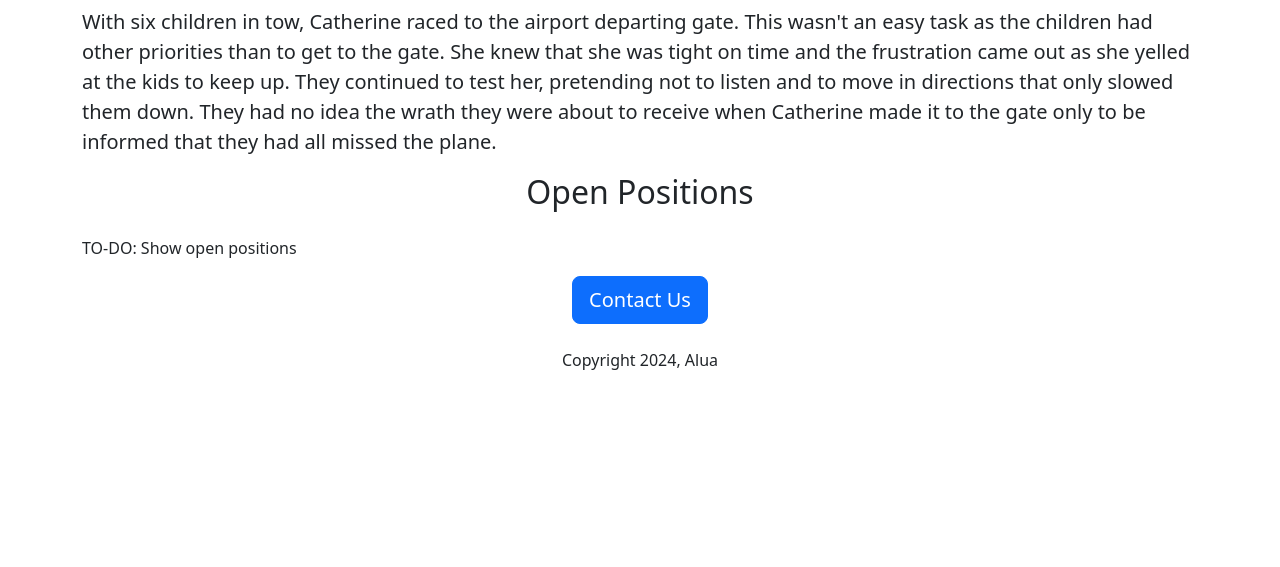
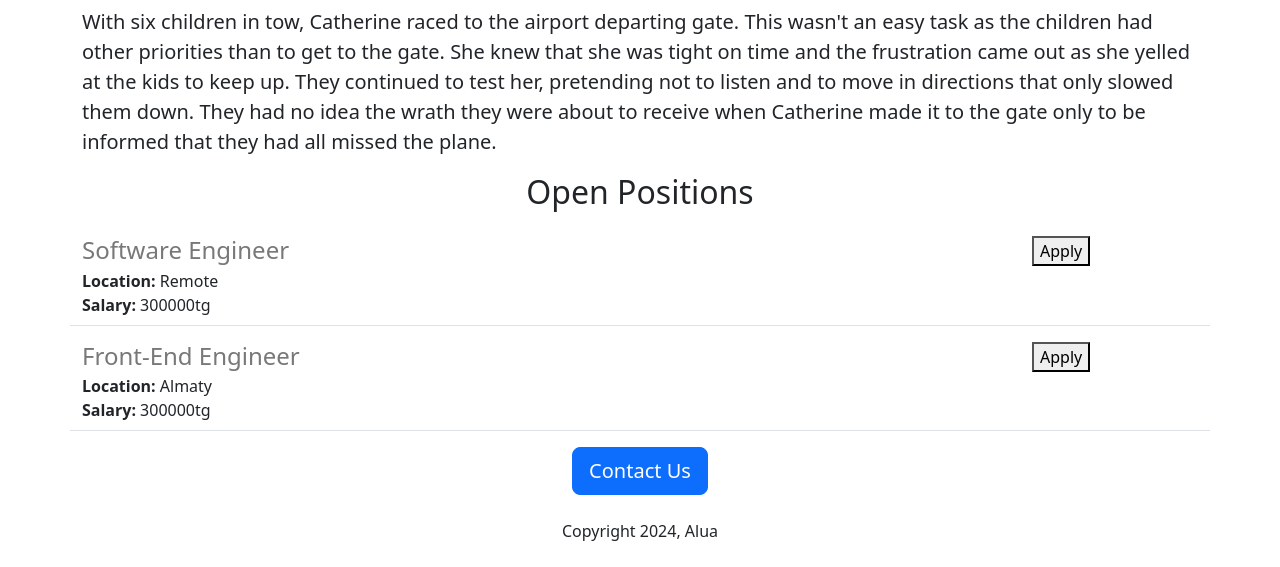
Before and after one commit to alua-niyazova/flask-tut, a Flask app: page / in a window 1280 px wide. Shown: the part 747-1314 px from the top of the page. Before the commit the page ends 1117 px from the top, so only its background shows below. Run offline with Flask 3, Linux system fonts and the light colour scheme.

Commit message:
added dynamic data and jobs

```diff
--- a/app.py
+++ b/app.py
@@ -1,11 +1,27 @@
-from flask import Flask, render_template
+from flask import Flask, render_template, jsonify
 
 app = Flask(__name__)
 
+JOBS = [
+  {'id' : 1,
+   'title': 'Software Engineer',
+   'location': 'Remote',
+   'salary': '300000tg'
+  },
+  {'id' : 2,
+   'title': 'Front-End Engineer',
+   'location': 'Almaty',
+   'salary': '300000tg'
+  }
+]
 
 @app.route("/")
 def hello_world():
-  return render_template('home.html')
+  return render_template('home.html', jobs=JOBS)
+
+@app.route("/api/jobs")
+def list_jobs():
+  return jsonify(JOBS)
 
 if __name__ == "__main__":
   app.run(host='0.0.0.0', debug = True)
--- a/templates/home.html
+++ b/templates/home.html
@@ -10,11 +10,15 @@
   <body>
     <div class="container">
     <h1 class="text-center mt-2 mb-4">Alua Careers</h1>
-    <img class="img-fluid" src="https://alua-careers-website.aluabarbara.repl.co/static/banner.jpg" height=320>
+    <img class="img-fluid" src="static/banner.jpg" height=320>
     <h2 class="text-center">About Alua</h2>
     <p class="lead">With six children in tow, Catherine raced to the airport departing gate. This wasn't an easy task as the children had other priorities than to get to the gate. She knew that she was tight on time and the frustration came out as she yelled at the kids to keep up. They continued to test her, pretending not to listen and to move in directions that only slowed them down. They had no idea the wrath they were about to receive when Catherine made it to the gate only to be informed that they had all missed the plane.</p>
     <h2 class="text-center mt-2 mb-4"> Open Positions</h2>
-    <p class = "bodytext">TO-DO: Show open positions</p>
+    <div>
+      {% for job in jobs %}
+        {% include 'jobitems.html' %}
+      {% endfor %}
+    </div>
     <div style="text-align:center;">
       <button class="btn btn-primary btn-lg">Contact Us</button>
       <p class="my-4"> Copyright 2024, Alua</p>
--- /dev/null
+++ b/templates/jobitems.html
@@ -0,0 +1,20 @@
+<div class="border-bottom row" style="margin-bottom:16px;padding-bottom:8px;">
+  <div class="col-10">
+    <h4
+      style="color:rgb(120,120,120); margin-bottom:4px;">
+      {{job['title']}}
+    </h4>
+    <div>
+      <b>Location:</b> {{job['location']}}
+    </div>
+    {% if 'salary' in job %}
+    <div>
+      <b>Salary:</b> {{job['salary']}}
+    </div>
+    {% endif %}
+  </div>
+  <div class="col-2 padding-right:16px">
+    <button> Apply </button>
+  </div>
+
+</div>
```
